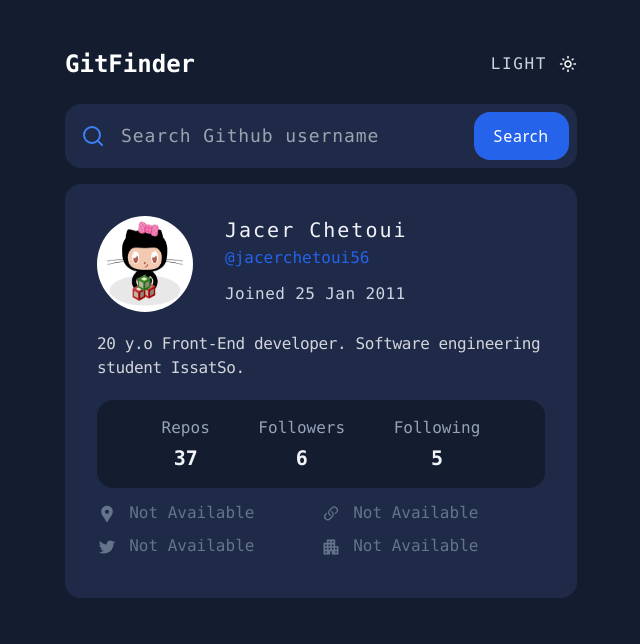
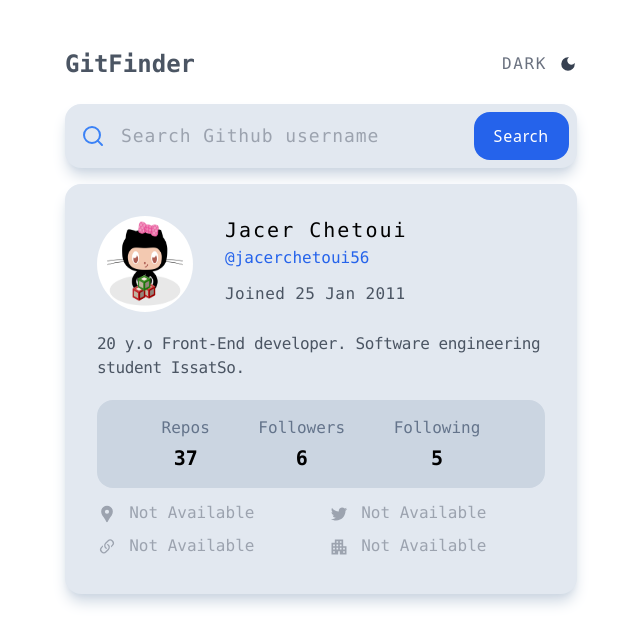
Before and after one commit to jacerchetoui56/Github-Finder, a React (Create React App) app: page / in a window 1280 px wide. Shown: the top 644 px of the page, without its empty margins (319-959 px from the left). Built offline with nearby package versions, Linux system fonts and the light colour scheme; no server answers.

Commit message:
revising the code and adding local storage to memorize the theme

```diff
--- a/src/App.js
+++ b/src/App.js
@@ -3,12 +3,17 @@
 import Main from "./Main";
 
 function App() {
-  const [darkMode, setDarkMode] = useState(true);
+  const [darkMode, setDarkMode] = useState(JSON.parse(localStorage.getItem('darkMode')) && true);
+  console.log();
 
+  const toggleDarkmode = () => {
+    setDarkMode(!darkMode);
+    localStorage.setItem('darkMode', !darkMode);
+  }
   return (
     <div className={`body w-[100%] h-screen ${darkMode ? "bg-primary-200" : ""} p-6`} >
       <div className={`mx-auto max-w-screen md:max-w-lg ${darkMode ? "dark" : ""}`}>
-        <Header handleDarkMode={() => setDarkMode(!darkMode)} dark={darkMode} />
+        <Header handleDarkMode={toggleDarkmode} dark={darkMode} />
         <Main />
       </div>
     </div>
--- a/src/Main.js
+++ b/src/Main.js
@@ -119,7 +119,7 @@
                         </h6>
                     </div>
                 </div>
-                <div className="mt-3 md:grid md:grid-cols-2">
+                <div className="mt-3  md:columns-2">
 
                     <Info
                         exist={data && (data.location !== null) ? true : false}
@@ -143,7 +143,7 @@
                     <Info
                         exist={data && (data.company !== null) ? true : false}
                         icon={MdApartment}
-                        info={'@' + data?.company}
+                        info={data?.company}
                     />
 
                 </div>
```
Also changed, not shown: 1 other file (tests, documents, lock files or other folders).
